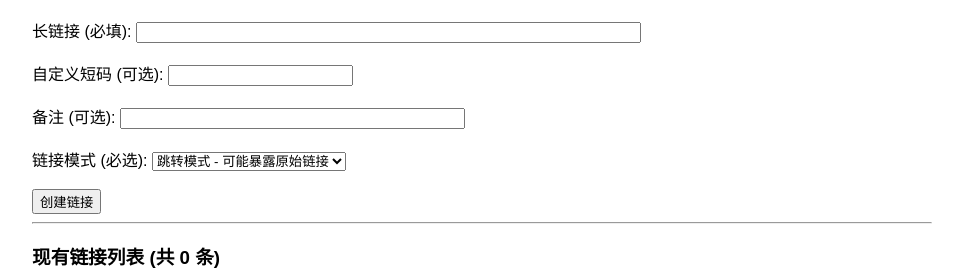
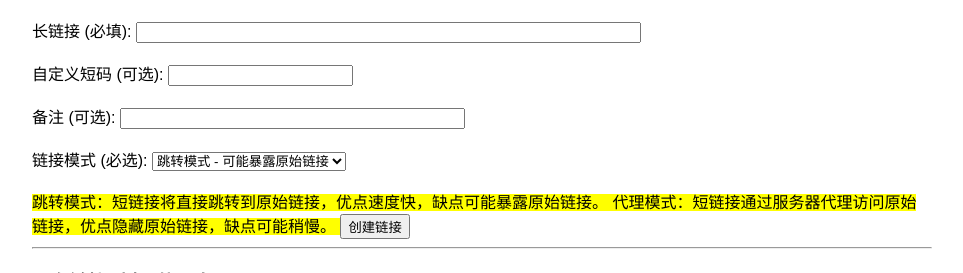
Before and after one commit to DOSEEHER/Shorten-Your-URL, a Flask app: page /admin in a window 1280 px wide. Shown: the part 161-434 px from the top of the page, without its empty margins (158-1121 px from the left). Run offline with Flask 3, Linux system fonts and the light colour scheme; the visitor is signed in with stand-in values (Sample User, id 1); data that the repository does not hold is empty.

Commit message:
增加跳转模式和代理模式的说明

```diff
--- a/templates/admin.html
+++ b/templates/admin.html
@@ -21,7 +21,10 @@
             <option value="redirect">跳转模式 - 可能暴露原始链接</option>
             <option value="proxy">代理模式 - 完全隐藏原始链接</option>
         </select><br><br>
-
+        <mark>
+            跳转模式：短链接将直接跳转到原始链接，优点速度快，缺点可能暴露原始链接。
+            代理模式：短链接通过服务器代理访问原始链接，优点隐藏原始链接，缺点可能稍慢。
+        </mark>
         <button type="submit">创建链接</button>
     </form>
 
```
